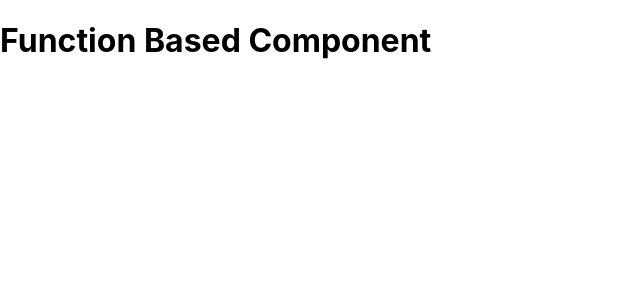
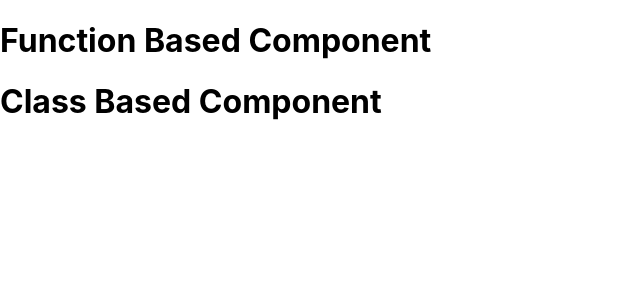
Before and after one commit to devAnisha20/react_components, a React (Create React App) app: page / in a window 1280 px wide. Shown: the top 300 px of the page, without its empty margins (0-640 px from the left). Built offline with nearby package versions, Linux system fonts and the light colour scheme.

Commit message:
classBased

```diff
--- a/src/App.js
+++ b/src/App.js
@@ -1,10 +1,12 @@
 import React from 'react'
 import FuncBased from './components/FuncBased'
+import ClassBasedComp from './components/ClassBasedComp'
 
 function App() {
   return (
     <div>
       <FuncBased/>
+      <ClassBasedComp/>
     </div>
   )
 }
--- /dev/null
+++ b/src/components/ClassBasedComp.js
@@ -0,0 +1,13 @@
+import React, { Component } from 'react'
+
+export class ClassBasedComp extends Component {
+  render() {
+    return (
+      <div>
+        <h1>Class Based Component</h1>
+      </div>
+    )
+  }
+}
+
+export default ClassBasedComp
```
